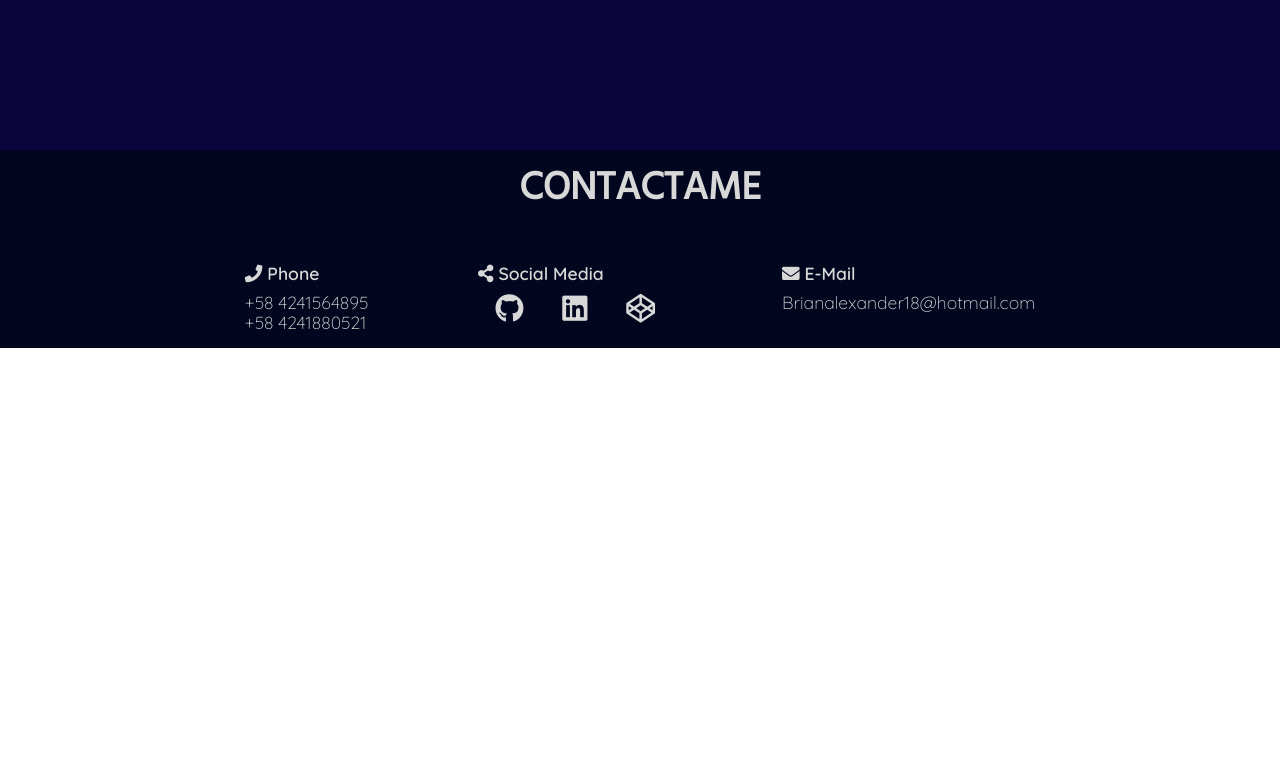
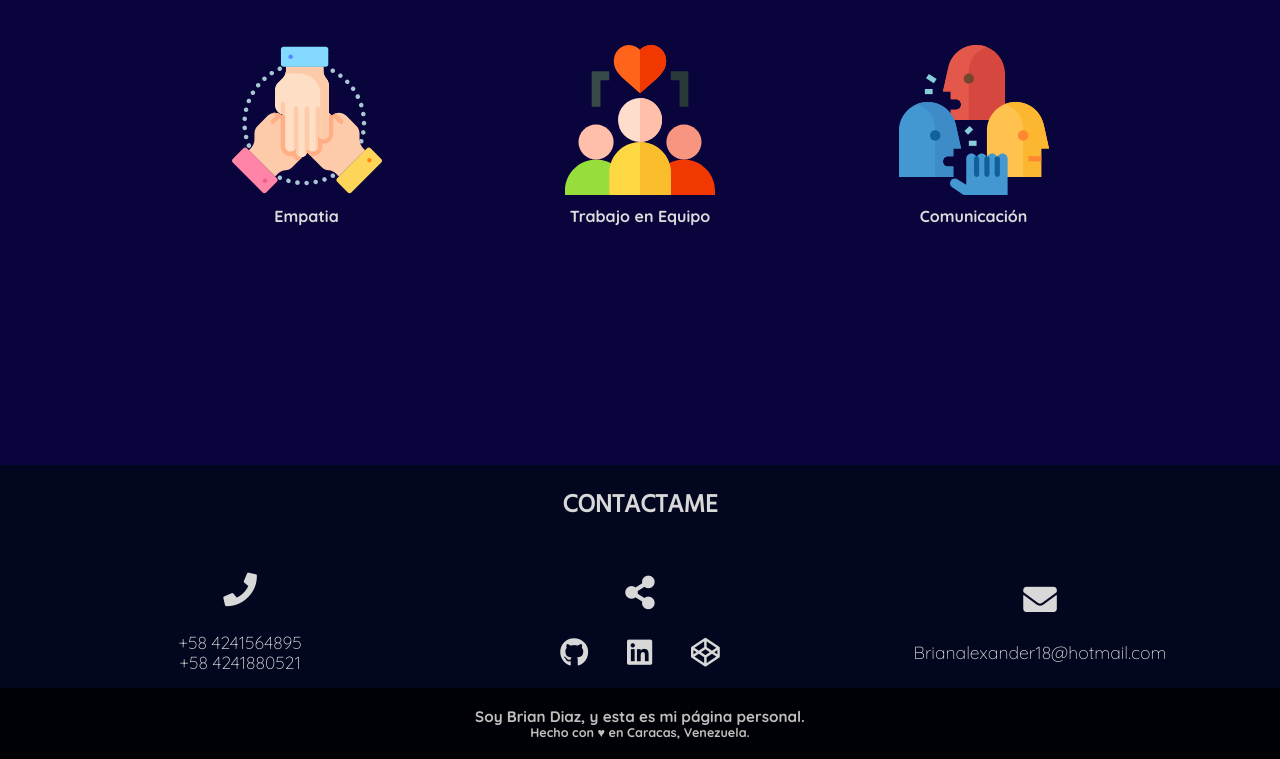
Before and after one commit to Brian00111/Brian00111.github.io, a plain HTML site: page index.html in a window 1280 px wide. Shown: the part 3990-4749 px from the top of the page. Before the commit the page ends 4338 px from the top, so only its background shows below. Drawn offline with nearby package versions, Linux system fonts and the light colour scheme.

Commit message:
ultimos cambios en los skills y footer

```diff
--- a/css/style.css
+++ b/css/style.css
@@ -705,8 +705,8 @@
     width:100%;
 }
 .title-blandas{
-    text-align:center;
-    font-size: calc(1.5em + 1.1vw);
+    text-align:left;
+    font-size: calc(1.4em + 0.9vw);
     margin: auto;
     margin-bottom: 3rem;
     max-width: 1100px;
@@ -741,7 +741,8 @@
 }
 .footer .title-contact {
     font-family: 'Hind Siliguri', sans-serif;
-    font-size: calc(2.3em + 1.5vw);
+    font-size: calc(1.5em + 0.9vw);
+    padding-top:1rem;
     font-weight: 600;
     color: #d9d8d8;
     font-variant: all-petite-caps
@@ -750,19 +751,29 @@
     display: flex;
     flex-wrap: wrap;
     padding-top: 2rem;
-    max-width: 900px;
+    max-width: 1200px;
     width: 100%;
     margin: auto;
     justify-content: space-around;
-    color: #d9d8d8
+    color: #d9d8d8;
+    align-items: center;
 }
 .footer .contact .contact-section {
-    padding: 1rem
+    padding: 1rem;
+    width:auto;
+    text-align:center;
 }
+@media screen and (min-width: 680px){
+    .footer .contact .contact-section {
+        width:300px;
+    }
+}
+
 .footer .contact .contact-section .title-contact-section {
     font-weight: 600;
-    font-size: 1.1em;
-    padding-bottom: .5em
+    font-size: 2.1em;
+    padding-bottom: 0.7em;
+    text-align: center;
 }
 .footer .contact .contact-section ul li {
     font-size: 1.1em;
@@ -776,6 +787,14 @@
 }
 .footer .contact .contact-section .social:hover {
     color: #f39422
+}
+.footer .dates{
+    width: 100%;
+    text-align: center;
+    padding: 1.2rem 0;
+    color: #c1bebe;
+    font-size: 0.95em;
+    background: #000106;
 }
 .portfolio,
 .about {
--- a/index.html
+++ b/index.html
@@ -250,6 +250,7 @@
                    </div>
                    </div>
 
+                 </div>
 
                  <div class="container-blandas">
                     <h4 class="title-blandas">Habilidades Blandas</h4>
@@ -272,12 +273,8 @@
                         <h4 class="h-b-title">Comunicación</h4>
 
                     </div>
-
                 </div>
                 </div>
-
-                   </div>
-
             </div>
 
             </section>
@@ -293,14 +290,14 @@
 
            <section class="contact" >
             <div class="contact-section">
-                <h4 class="title-contact-section"><i class="fas fa-phone"></i> Phone</h4>
+                <h4 class="title-contact-section"><i class="fas fa-phone"></i Phone></h4>
                 <ul>
                     <li>+58 4241564895</li>
                     <li>+58 4241880521</li>
                 </ul>
             </div>
             <div class="contact-section">
-                <h4 class="title-contact-section"><i class="fas fa-share-alt"></i> Social Media</h4>
+                <h4 class="title-contact-section"><i class="fas fa-share-alt"></i> </h4>
 
                 <div class="social-media">
                     <a class="social" href="https://github.com/Brian00111" target="_blank" rel="noopener noreferrer"><i class="fab fa-github"></i></a>
@@ -309,11 +306,17 @@
                 </div>
             </div>
             <div class="contact-section" id="contact">
-                <h4 class="title-contact-section"><i class="fas fa-envelope"></i> E-Mail</h4>
+                <h4 class="title-contact-section"><i class="fas fa-envelope"></i> </h4>
                 <ul>
                     <li>Brianalexander18@hotmail.com</li>
                 </ul>
             </div>
+           </section>
+           <section class="dates">
+
+            <h4>Soy Brian Diaz, y esta es mi página personal.</h4>
+            <h5>Hecho con ♥ en Caracas, Venezuela.</h5>
+
            </section>
 
 
```
Lines whose indentation alone changed are shown as unchanged.
